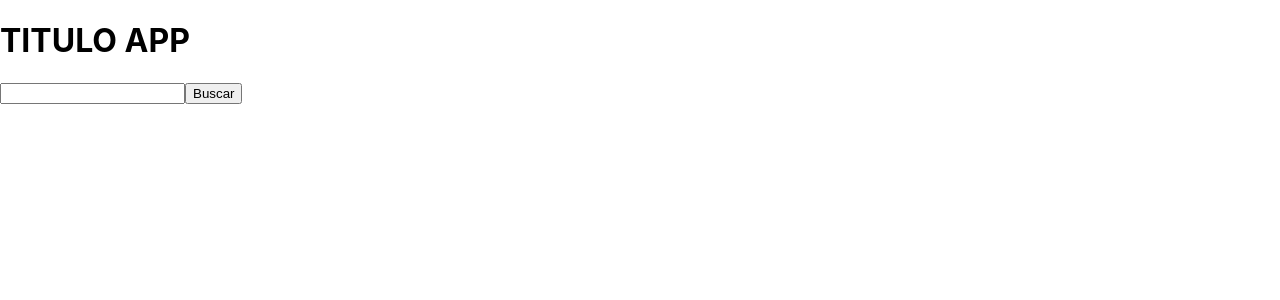
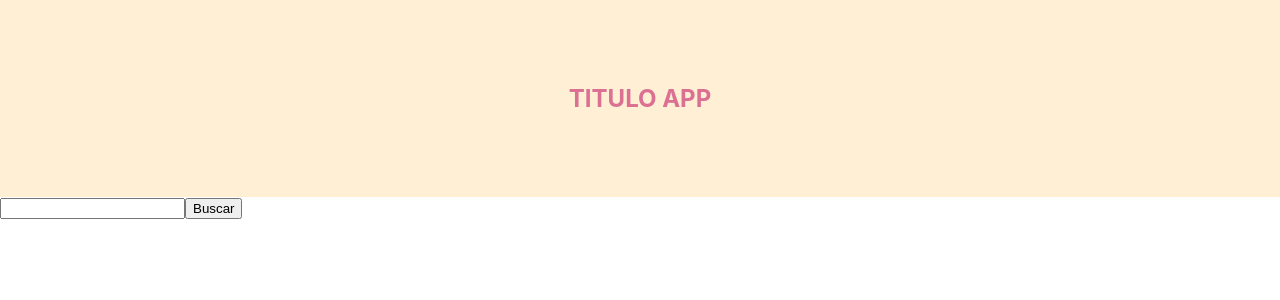
Before and after one commit to isisLazaro/cocktel-guide, a React (Create React App) app: page / in a window 1280 px wide. Shown: the top 300 px of the page. Built offline with nearby package versions, Linux system fonts and the light colour scheme.

Commit message:
create TitleBanner element with styles and render in app

```diff
--- a/src/App.js
+++ b/src/App.js
@@ -2,6 +2,7 @@ import React, { Component } from "react";
 import "./App.css";
 
 import Search from "./components/Search";
+import TitleBanner from "./components/TitleBanner";
 
 class App extends Component {
   state = {
@@ -20,9 +21,7 @@ class App extends Component {
   render() {
     return (
       <div>
-        <header>
-          <h1>TITULO APP</h1>
-        </header>
+        <TitleBanner />
         <Search getData={this.getData} />
         {this.state.cocktails.map(cocktail => {
           return (
--- /dev/null
+++ b/src/components/TitleBanner.js
@@ -0,0 +1,23 @@
+import React from "react";
+import styled from "styled-components";
+
+/* title component */
+const Title = styled.h1`
+  font-size: 1.5em;
+  text-align: center;
+  color: palevioletred;
+`;
+
+/* wrapper component */
+const Wrapper = styled.section`
+  padding: 4em;
+  background: papayawhip;
+`;
+
+const TitleBanner = () => (
+  <Wrapper>
+    <Title>TITULO APP</Title>
+  </Wrapper>
+);
+
+export default TitleBanner;
```
